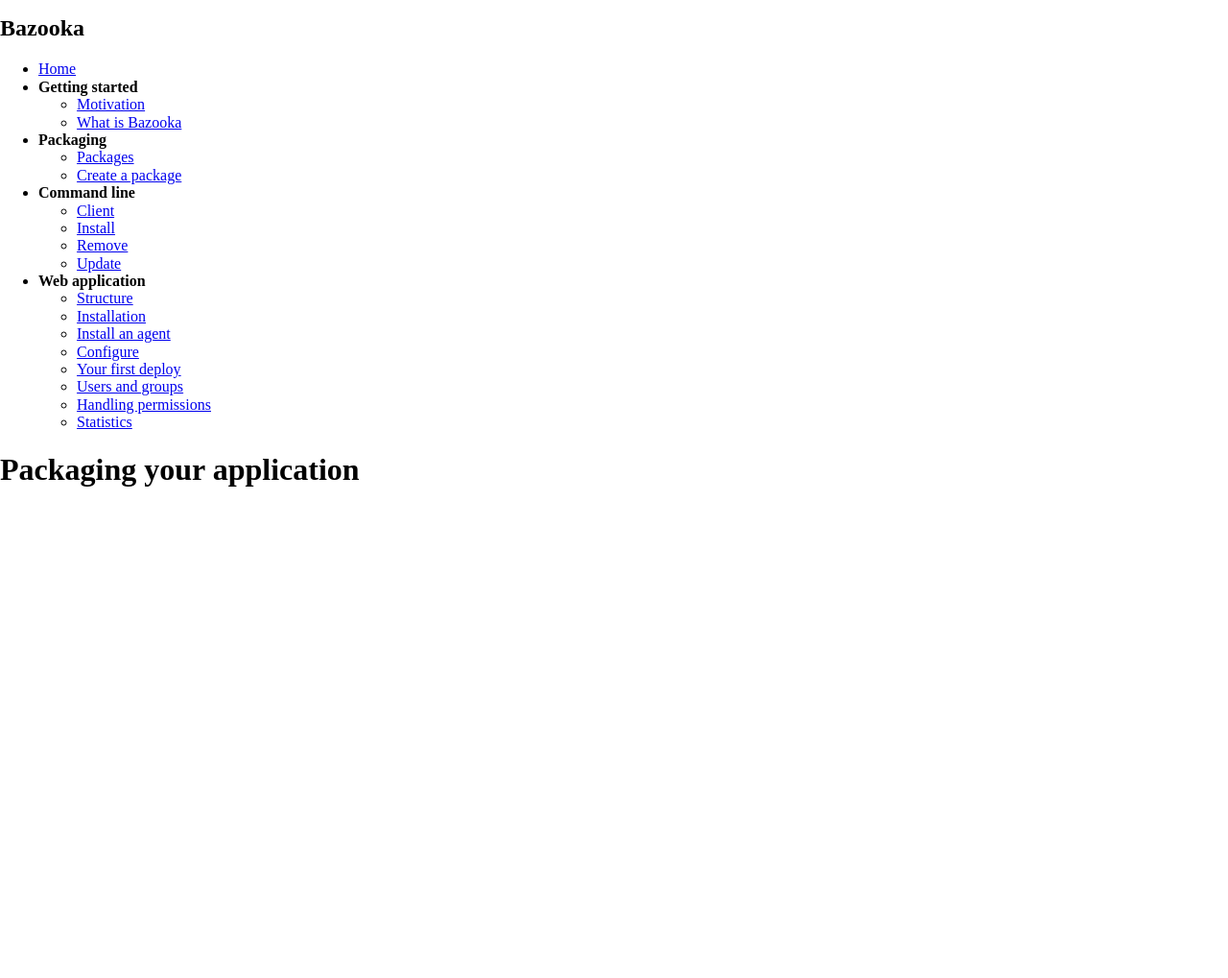
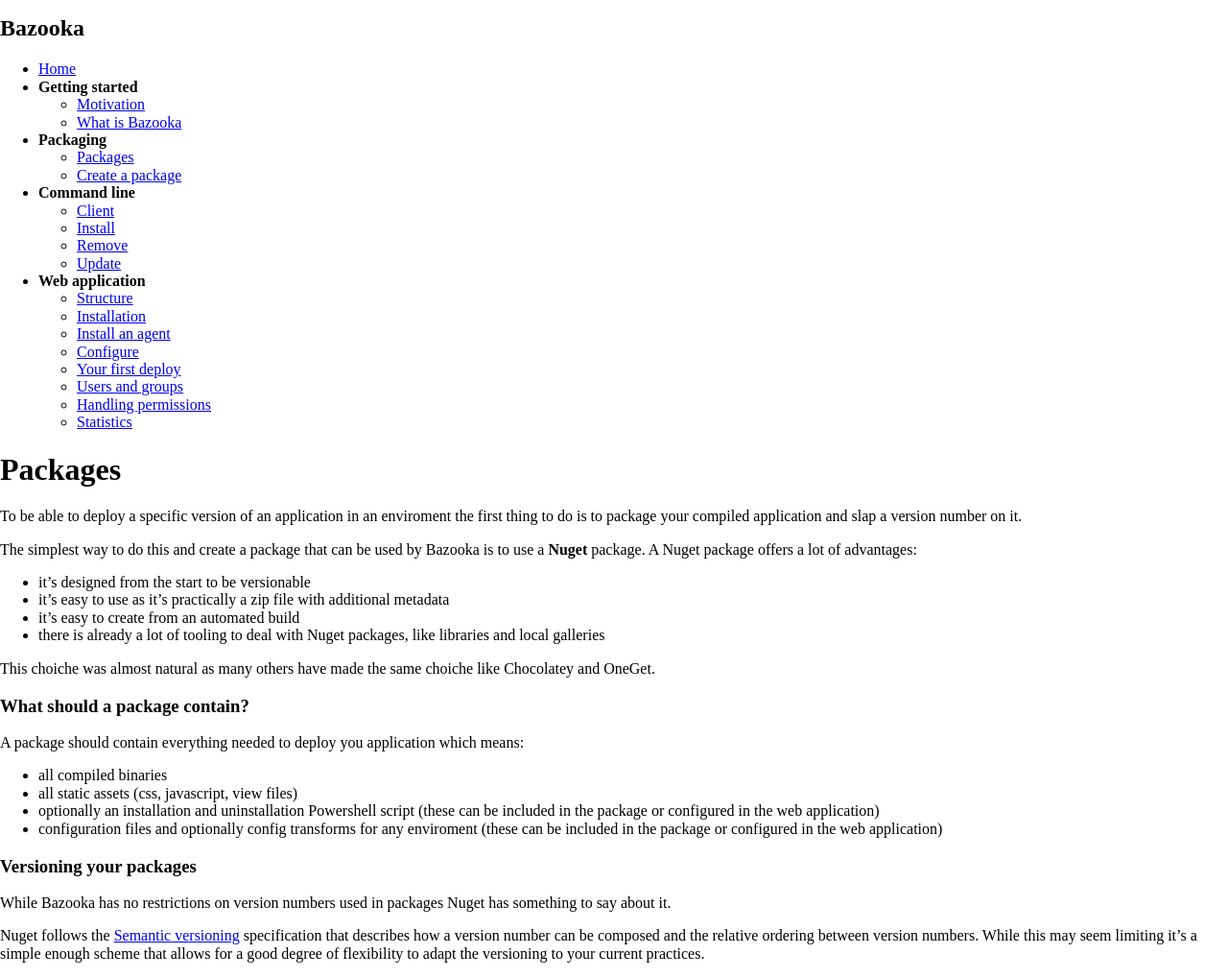
Before and after one commit to BazookaDeploy/Bazooka, a Jekyll site: the page built from packaging.md, in a window 1280 px wide, cut to the strip 104-1123 px from the top of the page. Shown: the whole strip at 96% size. Built offline with Jekyll 4.4.1, drawn with Linux system fonts in a browser that asks for light colours; nearby versions of some CDN libraries; library files that are not in the unit come from our copies; Markdown is read by kramdown in place of the engine named in the settings; comment, search, counter and statistics services are not loaded; before the commit the page ends 900 px from its top, so only the background shows below that.

Commit message:
added packages section

```diff
--- a/_includes/disqus.html
+++ b/_includes/disqus.html
@@ -1,22 +1,18 @@
   {% comment %} Load script if disquss comments are enabled and `page.comments` is either empty (index) or set to true {% endcomment %}
-{% if site.disqus_short_name and page.comments != false %}
+{% if site.disqus_short_name %}
 <script type="text/javascript">
       var disqus_shortname = '{{ site.disqus_short_name }}';
-      {% if page.comments == true %}
         {% comment %} `page.comments` can be only be set to true on pages/posts, so we embed the comments here. {% endcomment %}
         // var disqus_developer = 1;
         var disqus_identifier = '{% if page.disqus_identifier %}{{ page.disqus_identifier}}{% else %}{{ site.url }}{{ page.url }}{% endif %}';
         var disqus_url = '{{ site.url }}{{ page.url }}';
         var disqus_script = 'embed.js';
-      {% endif %}
     (function () {
-    {% if page.comments == true %}
       var embedScript = document.createElement('script');
       embedScript.type = 'text/javascript';
       embedScript.async = true;
       embedScript.src = 'http://' + disqus_shortname + '.disqus.com/embed.js';
       (document.getElementsByTagName('head')[0] || document.getElementsByTagName('body')[0]).appendChild(embedScript);
-    {% endif %}
       var countScript = document.createElement('script');
       countScript.type = 'text/javascript';
       countScript.async = true;
--- a/packaging.md
+++ b/packaging.md
@@ -2,4 +2,30 @@
 layout: default
 ---
 
-# Packaging your application
+# Packages
+
+To be able to deploy a specific version of an application in an enviroment the first thing to do is to package your compiled application and slap a version number on it.
+
+The simplest way to do this and create a package that can be used by Bazooka is to use a **Nuget** package. A Nuget package offers a lot of advantages:
+
+- it's designed from the start to be versionable
+- it's easy to use as it's practically a zip file with additional metadata
+- it's easy to create from an automated build
+- there is already a lot of tooling to deal with Nuget packages, like libraries and  local galleries
+
+This choiche was almost natural as many others have made the same choiche like Chocolatey and OneGet.
+
+### What should a package contain?
+
+A package should contain everything needed to deploy you application which means:
+
+- all compiled binaries
+- all static assets (css, javascript, view files)
+- optionally an installation and uninstallation Powershell script (these can be included in the package or configured in the web application)
+- configuration files and optionally config transforms for any enviroment (these can be included in the package or configured in the web application)
+
+### Versioning your packages
+
+While Bazooka has no restrictions on version numbers used in packages Nuget has something to say about it.
+
+Nuget follows the [Semantic versioning](http://semver.org/) specification that describes how a version number can be composed and the relative ordering between version numbers. While this may seem limiting it's a simple enough scheme that allows for a good degree of flexibility to adapt the versioning to your current practices.
```
Also changed, not shown: create-a-package.md (added, +5 -0 lines).
